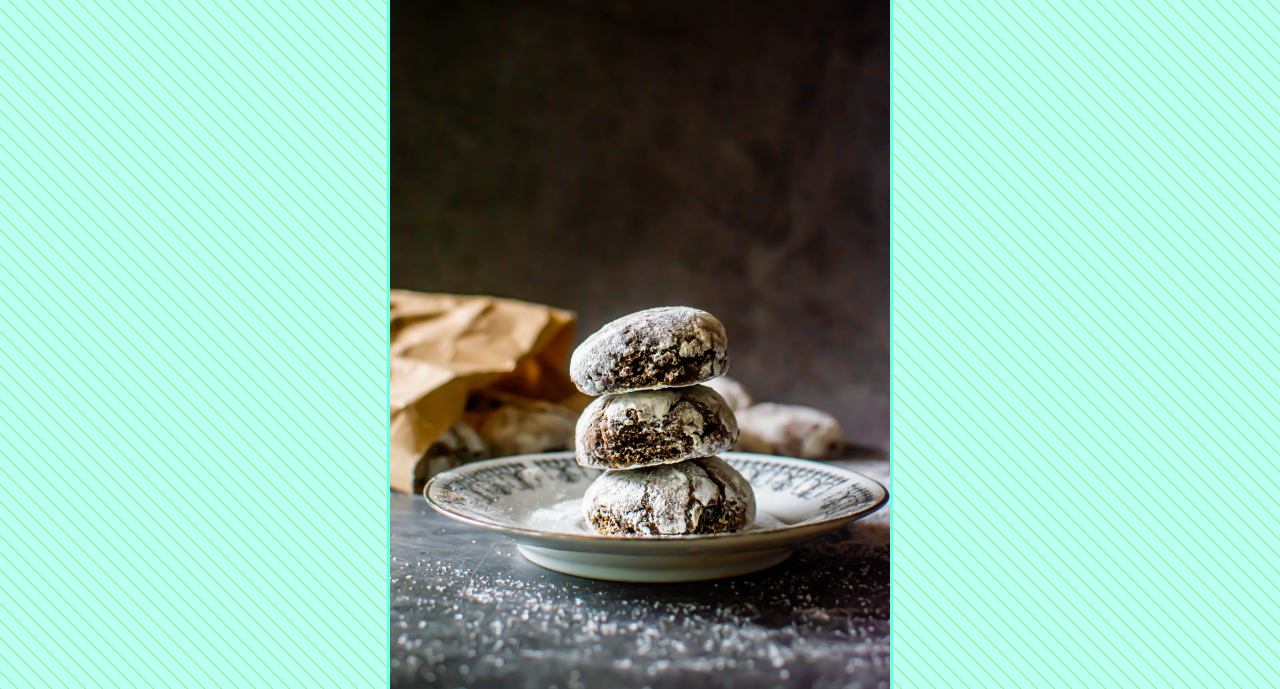
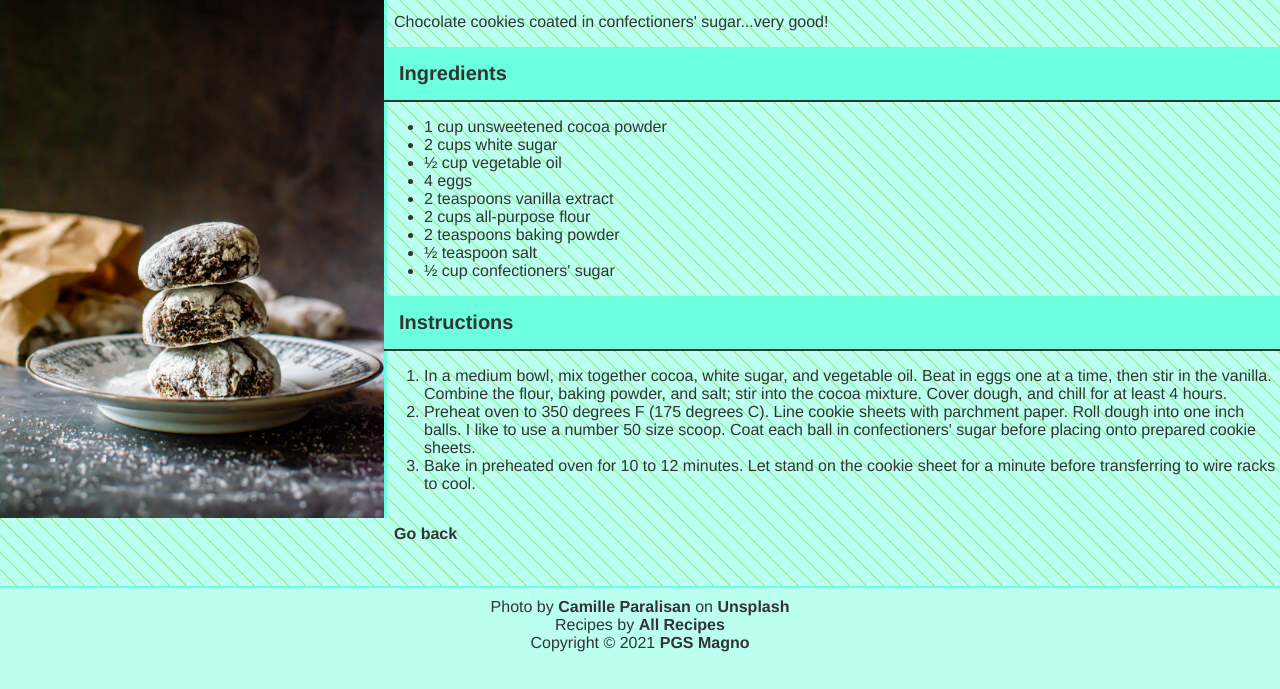
Before and after one commit to pgmagno/odin-recipes, a plain HTML site: page recipes/chocolate-crinkles.html in a window 1280 px wide. Shown: the part 143-832 px from the top of the page. After the commit the page ends 800 px from the top, so only its background shows below. Drawn offline with Linux system fonts and the light colour scheme.

Commit message:
creates new 'help' branch to try fixing the wrapping of elements

```diff
--- a/css/styles-recipes.css
+++ b/css/styles-recipes.css
@@ -7,10 +7,9 @@
 }
 
 body {
+    box-sizing: border-box;
     padding: 0;
-    height: 100vh;
     margin: 0;
-    padding: 0;
     font-family: 'Helvetica', sans-serif;
     color: #333333;
     background-color: #bbfff0;
@@ -23,7 +22,6 @@ body {
     font-family: "Brush Script MT", cursive;
     font-size: 45px;
     text-align: center;
-    width: auto;
     background-color: #6bffdf;
     padding: 15px;
     margin: 0;
@@ -31,33 +29,27 @@ body {
     border-bottom: solid 2px #333333;
 }
 
+div {
+    display: inline-block;
+    width: 70vw;
+    text-align: left;
+    position: relative;
+    left: 30vw;
+    margin: 0;
+}
+
+p {
+    display: inline-block;
+    max-width: 70vw;
+    padding-left: 10px;
+}
+
 img {
-    display: block;
-    margin: auto;
-    height: auto;
-    width: 500px;
-    border-width: 0 3px 0;
+    width: 30vw;
+    border-width: 0 3px 0 0;
     border-style: solid;
     border-color: #6BFFDF;
-}
-
-p, ul, ol {
-    padding: 10px 35px;
-    margin: 0 2px;
-}
-
-.main-content {
-    display: flex;
-    flex-direction: column;
-    flex-wrap: nowrap;
-}
-
-.sub-content-low {
-    height: auto;
-    display: block;
-    padding: 0;
-    text-align: left;
-    background-color: #FFFFFF;
+    position: fixed;
 }
 
 .sub-content-low .title {
@@ -68,13 +60,16 @@ p, ul, ol {
 }
 
 footer {
-    position: relative;
+    text-align: center;
+    display: block;
+    position: absolute;
     bottom: 0;
+    margin: auto;
+    width: 100vw;
     background-color: #bbfff0;
     color: #333333;
-    width: auto;
-    border-radius: 5px 0 0 0;
-    padding: 10px 10px 5px;
+    border-width: 5px 0 0 0;
+    padding: 10px 0 5px;
     border-style: solid;
     border-color: #6BFFDF;
     border-width: 2px 0 0 0;
@@ -83,7 +78,8 @@ footer {
 footer p {
     text-align: center;
     padding: 0;
-    margin: 0;
+    margin: 0 auto;
+    display: block;
 }
 
 a {
--- a/recipes/chocolate-crinkles.html
+++ b/recipes/chocolate-crinkles.html
@@ -9,7 +9,7 @@
 
 <body>
     <h1 class="title">Chocolate Crinkles</h1>
-    <div class="main-content">
+
 
     <img src="../images/chocolate-crinkles.jpg" alt="Freshly baked chocolate crinkles" width="500">
 
@@ -56,7 +56,7 @@
         <br>
         <br>
     </div>
-    </div>
+
 
 
     <footer>
```
Also changed, not shown: recipes/orange-glazed-ham.html (+3 -3 lines), recipes/soft-cookie.html (+2 -2 lines). Lines whose indentation alone changed are shown as unchanged.
